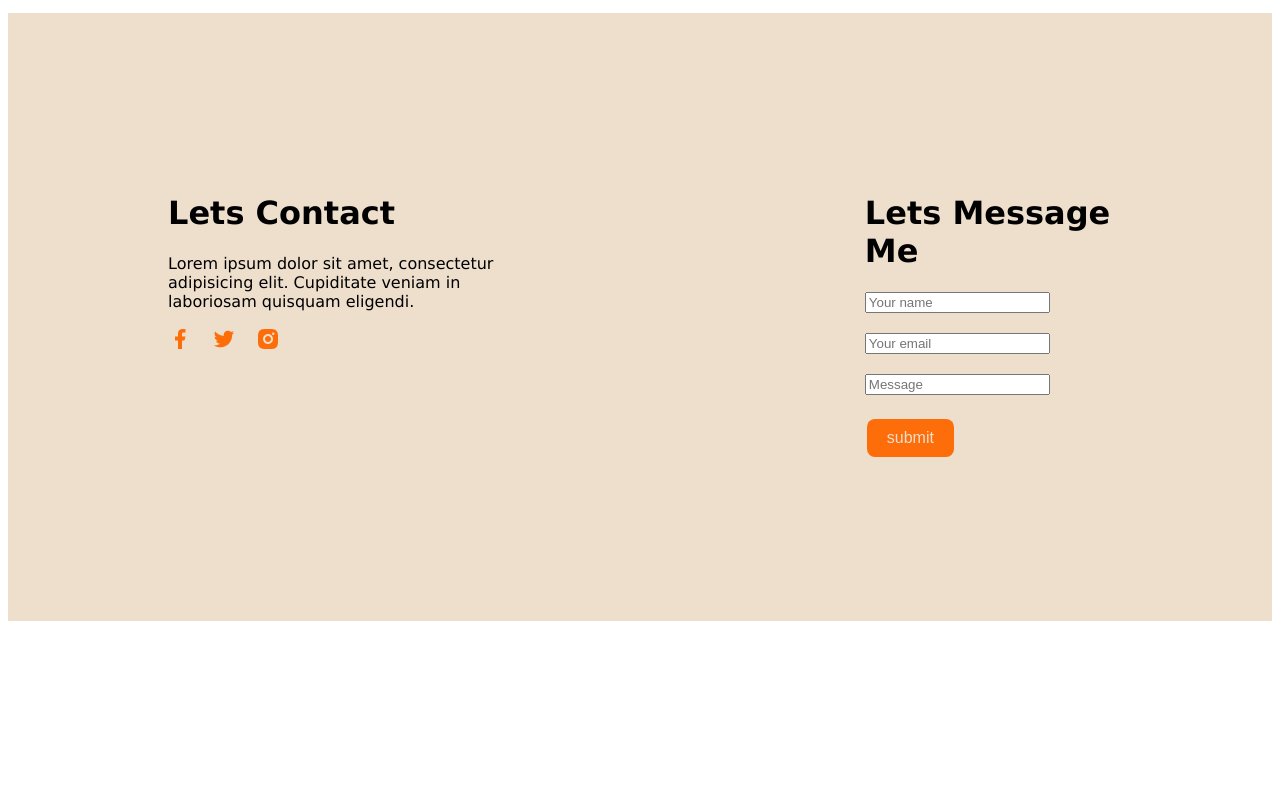
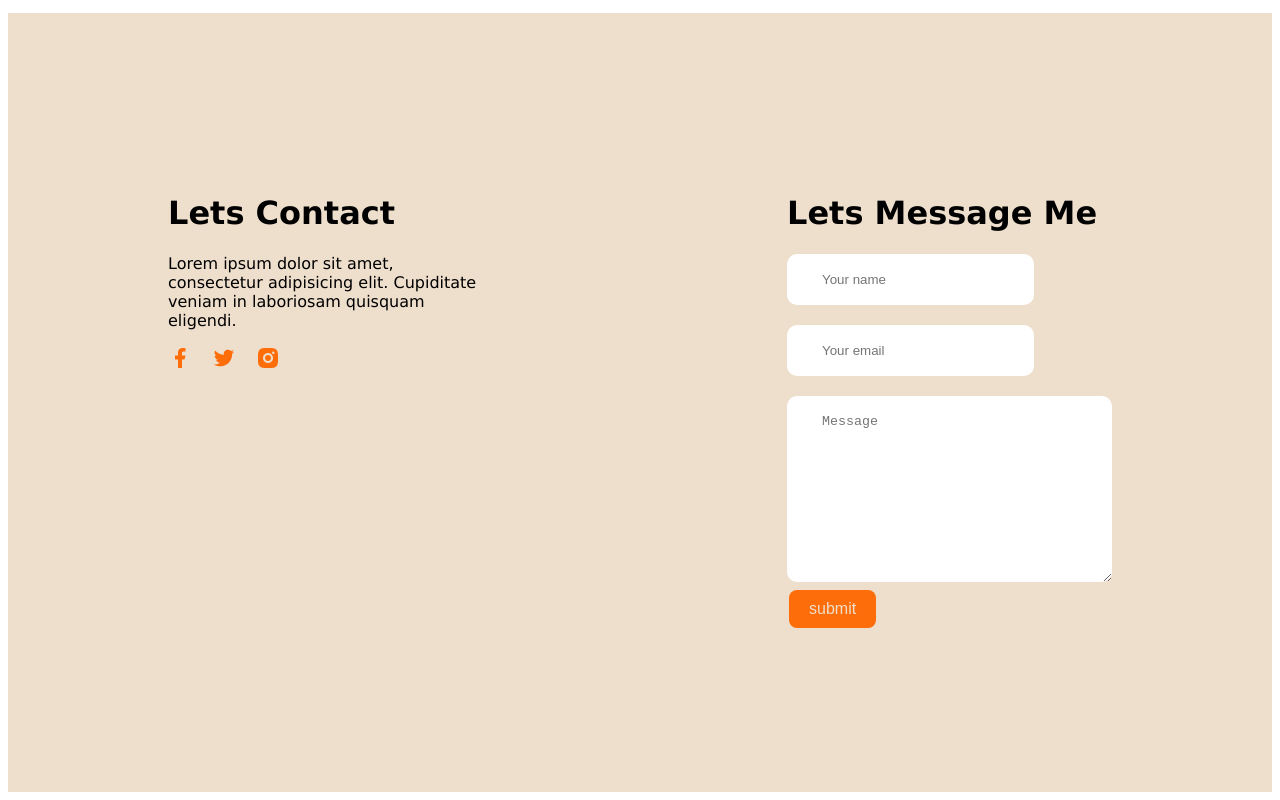
Before and after one commit to samiamitu/developer-portfolio, a plain HTML site: page index.html in a window 1280 px wide. Shown: the part 2880-3680 px from the top of the page. Before the commit the page ends 3509 px from the top, so only its background shows below. Drawn offline with Linux system fonts and the light colour scheme.

Commit message:
correction final work

```diff
--- a/index.html
+++ b/index.html
@@ -187,7 +187,7 @@
                     <input type="email" placeholder="Your email">
                 </div>
                 <div>
-                    <input type="message" placeholder="Message">
+                    <textarea name="" id="" cols="30" rows="10" placeholder="Message"></textarea>
                 </div>
                 <button class="last_button">submit</button>
             </div>
--- a/portfolio.css
+++ b/portfolio.css
@@ -215,4 +215,12 @@ footer{
 }
 input{
 margin-bottom: 20px;
+padding: 18px 35px;
+border-radius: 10px;
+border: none;
 }
+textarea{
+    border-radius: 10px;
+    padding: 18px 35px;
+    border: none;
+}
```
